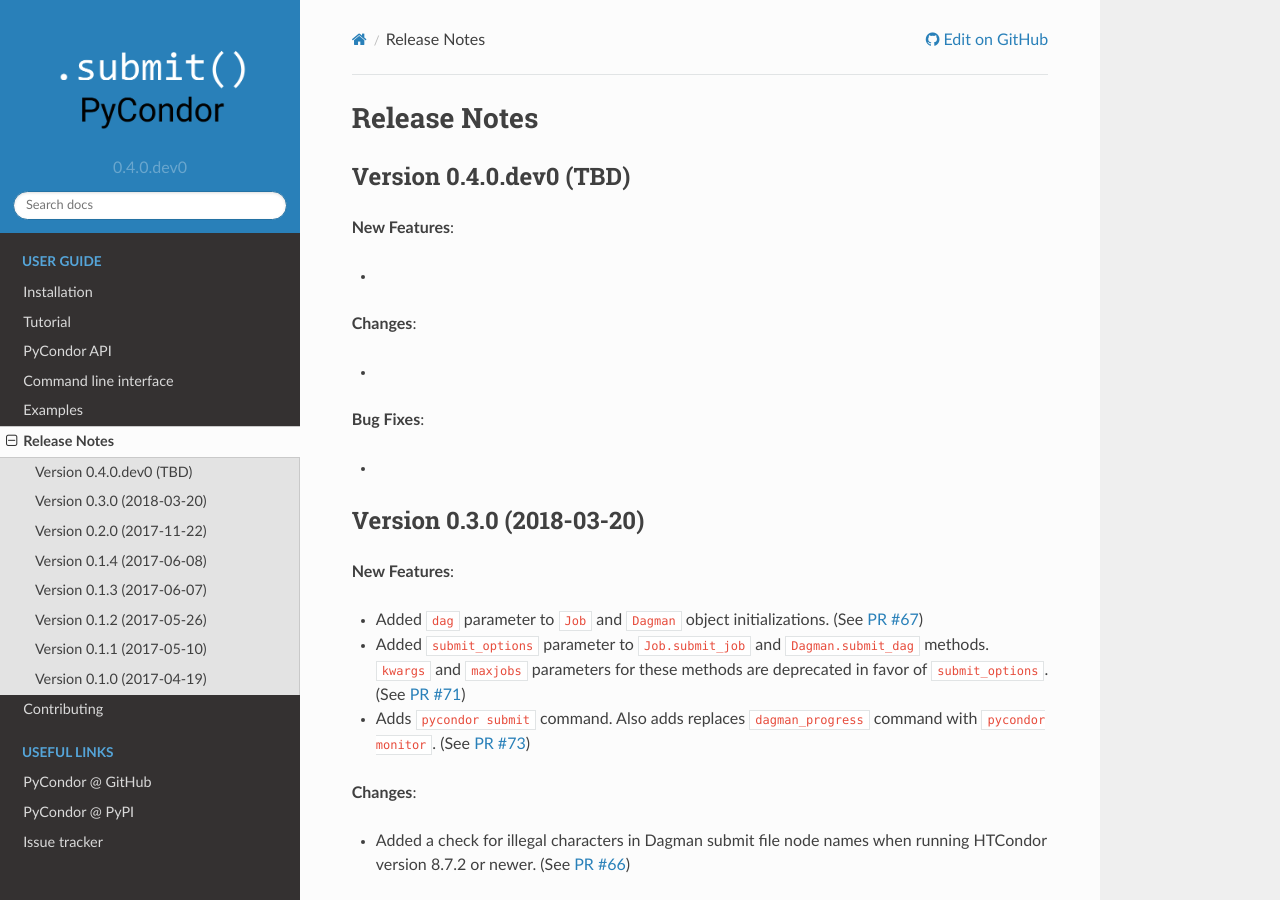
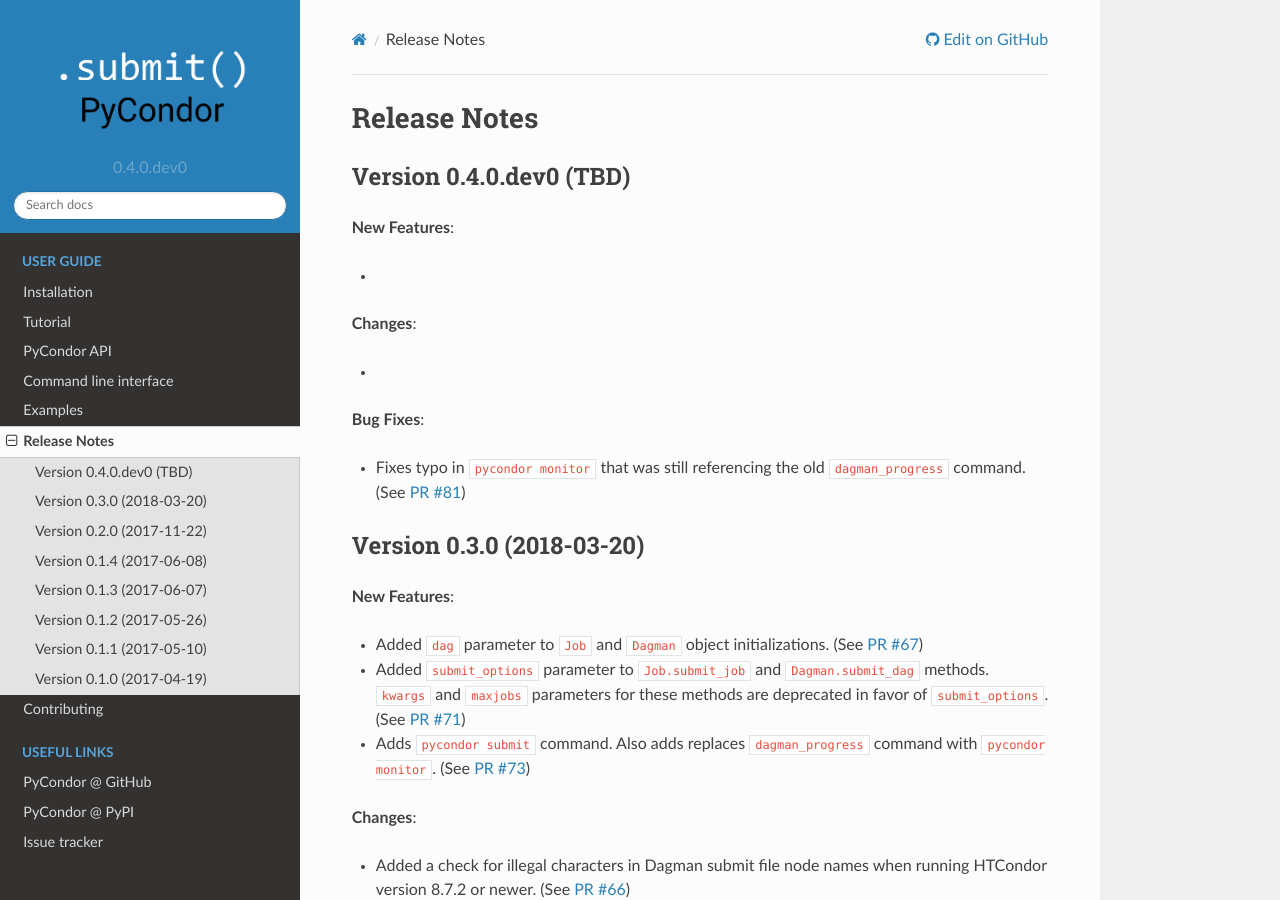
Before and after one commit to pycondor/pycondor, a Sphinx documentation site: the page built from docs/changelog.rst, in a window 1280 px wide and 900 px high. Built offline with Sphinx 7.4.7 and the Read the Docs theme 2.0.0, drawn with Linux system fonts in a browser that asks for light colours.

Commit message:
Adds changelog entry

```diff
--- a/docs/changelog.rst
+++ b/docs/changelog.rst
@@ -20,7 +20,7 @@
 
 **Bug Fixes**:
 
--
+- Fixes typo in ``pycondor monitor`` that was still referencing the old ``dagman_progress`` command. (See `PR #81 <https://github.com/jrbourbeau/pycondor/pull/81>`_)
 
 
 Version 0.3.0 (2018-03-20)
```
Also changed, not shown: .codecov.yml.
